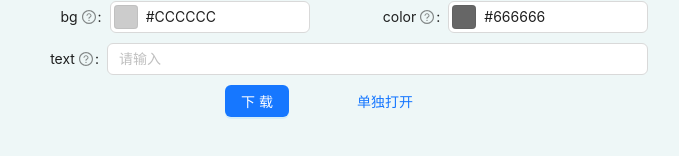
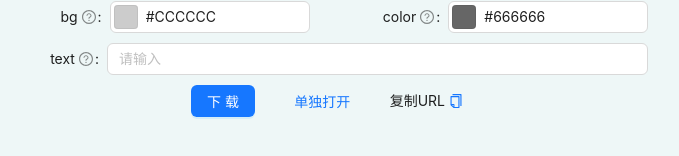
Before and after one commit to tive6/tiven-blog, a Next.js app: page /figure in a window 1280 px wide. Shown: the part 743-899 px from the top of the page, without its empty margins (313-992 px from the left). Built offline with nearby package versions, Linux system fonts and the light colour scheme.

Commit message:
feat: 增加复制占位图URL快捷功能

```diff
--- a/next.config.js
+++ b/next.config.js
@@ -14,6 +14,9 @@ module.exports = (phase, { defaultConfig }) => {
     // development
     console.log('development')
   }
+  const BASE_ORIGIN = isDev
+    ? 'http://localhost:3000'
+    : 'https://next-blog.tiven.cn'
   /** @type {import('next').NextConfig} */
   const nextConfig = {
     basePath,
@@ -40,7 +43,7 @@ module.exports = (phase, { defaultConfig }) => {
       // ],
     },
     env: {
-      customKey: 'my-value',
+      BASE_ORIGIN,
     },
     webpack: (config, { buildId, dev, isServer, defaultLoaders, webpack }) => {
       config.cache = false
--- a/pages/figure/index.jsx
+++ b/pages/figure/index.jsx
@@ -1,4 +1,13 @@
-import { Button, ColorPicker, Image, Form, Input, Select, Divider } from 'antd'
+import {
+  Button,
+  ColorPicker,
+  Image,
+  Form,
+  Input,
+  Select,
+  Divider,
+  Typography,
+} from 'antd'
 import { useEffect, useState } from 'react'
 import {
   defaultData,
@@ -172,7 +181,7 @@ export default function Page() {
         </Form.Item>
       </Form>
       <div
-        style={{ padding: '0 35%', justifyContent: 'space-between' }}
+        style={{ padding: '0 30%', justifyContent: 'space-between' }}
         className="flex items-center"
       >
         <Button type="primary" onClick={download}>
@@ -181,6 +190,15 @@ export default function Page() {
         <Button type="link" target="_blank" href={imgSrc}>
           单独打开
         </Button>
+        <Typography.Paragraph
+          copyable={{
+            text: `${process.env.BASE_ORIGIN}${imgSrc}`,
+            tooltips: ['点击复制', '复制成功 ~(^o^)~'],
+          }}
+          className="!mb-0px"
+        >
+          复制URL
+        </Typography.Paragraph>
       </div>
     </div>
   )
```
